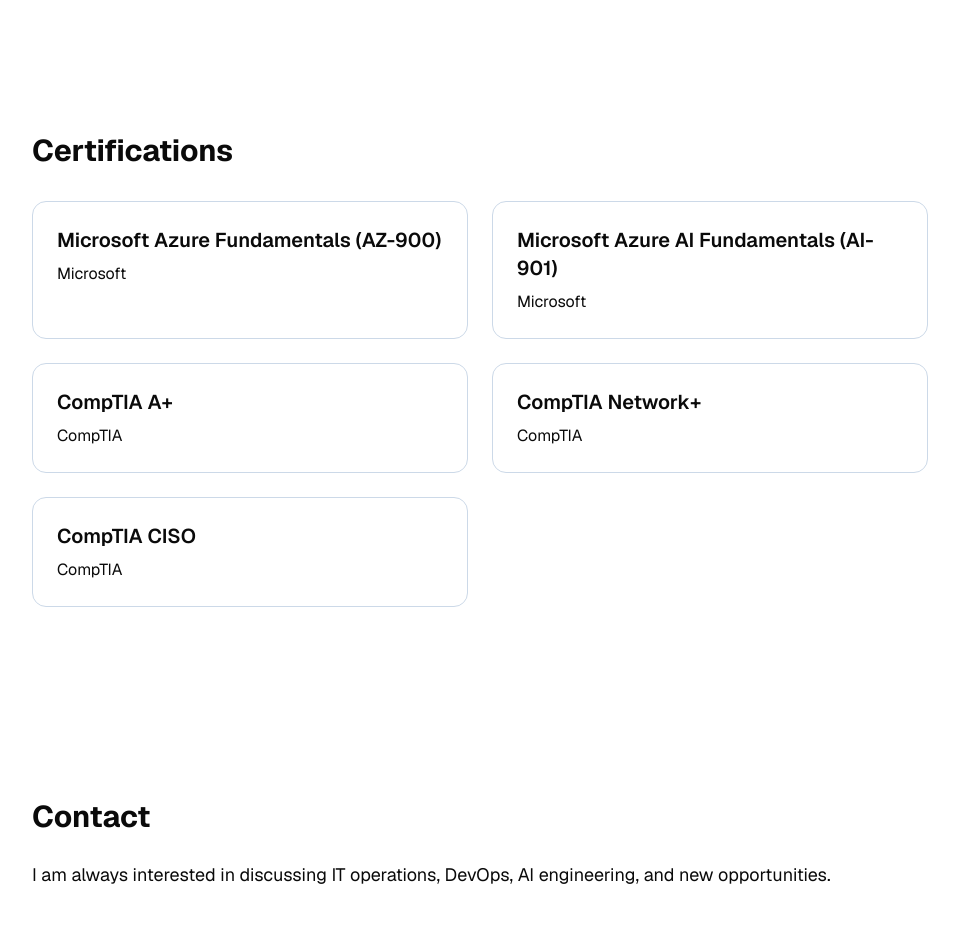
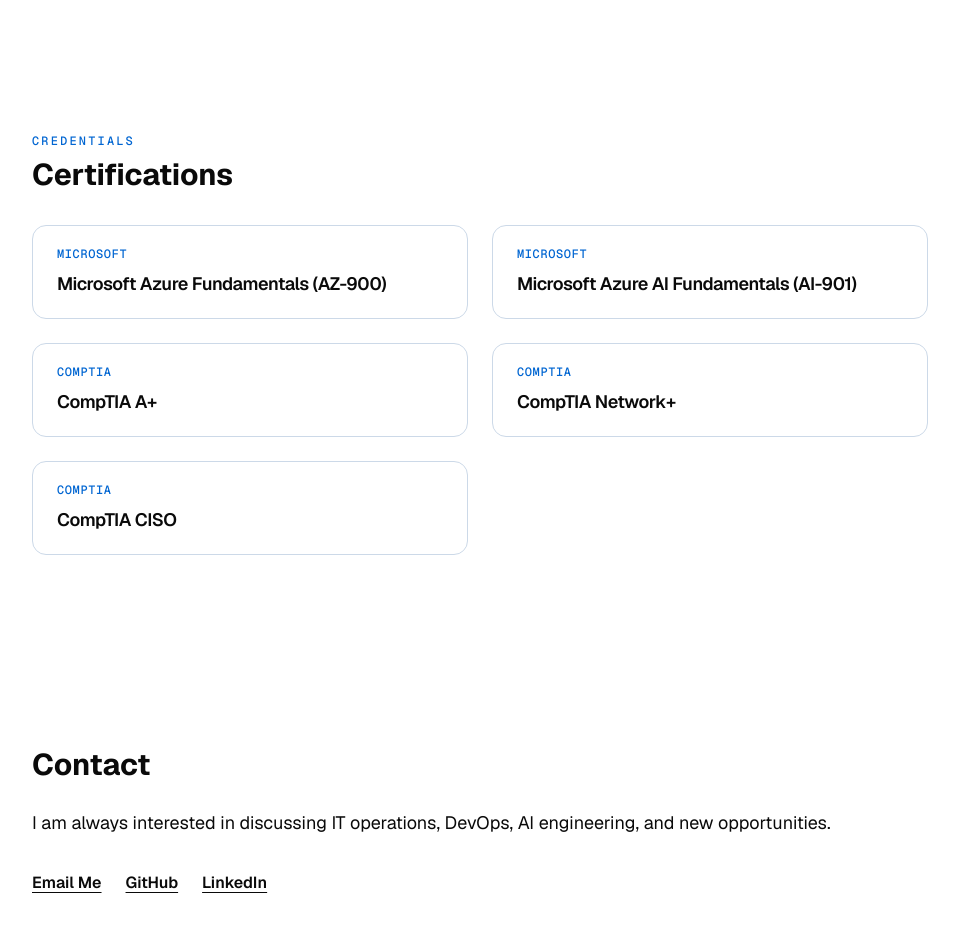
Before and after one commit to ivelwen/portfolio, a Next.js app: page / in a window 1280 px wide. Shown: the part 2320-3246 px from the top of the page, without its empty margins (160-1119 px from the left). Built offline with nearby package versions, Linux system fonts and the light colour scheme.

Commit message:
Redesign certifications section and credential hierarchy

```diff
--- a/src/components/Certifications.tsx
+++ b/src/components/Certifications.tsx
@@ -30,12 +30,24 @@
 
 export default function Certifications() {
     return (
-        <Section id="certifications" title="Certifications">
+        <Section
+            id="certifications"
+            eyebrow="Credentials"
+            title="Certifications"
+        >
             <div className="mt-8 grid gap-6 md:grid-cols-2">
                 {certifications.map((certification) => (
-                    <article key={certification.name} className="rounded-xl border p-6">
-                     <h3 className="text-xl font-semibold"> {certification.name}</h3>
-                     <p className="mt-2"> {certification.issuer}</p>
+                    <article
+                        key={certification.name}
+                        className="rounded-xl border bg-card px-6 py-5 text-card-foreground"
+                    >
+                        <p className="mb-2 font-mono text-xs font-medium uppercase tracking-wider text-primary">
+                            {certification.issuer}
+                        </p>
+
+                        <h3 className="text-lg font-semibold tracking-tight">
+                            {certification.name}
+                        </h3>
                     </article>
                 ))}
             </div>
```
Lines whose indentation alone changed are shown as unchanged.
